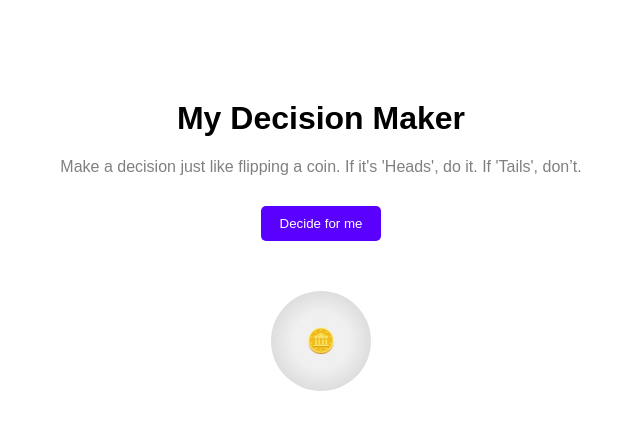
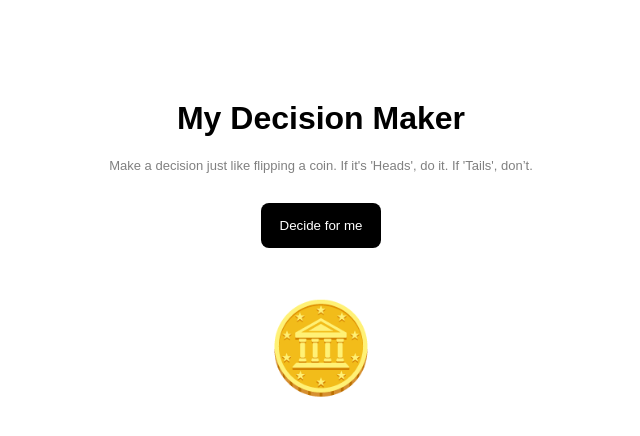
Before and after one commit to EverydayAIGuy/decisionmaker, a plain HTML site: page decisionmaker-app.html in a window 1280 px wide. Shown: the whole page, without its empty margins (319-959 px from the left). Drawn offline with Linux system fonts and the light colour scheme.

Commit message:
updates to htmls and css

```diff
--- a/decisionmaker-app.html
+++ b/decisionmaker-app.html
@@ -22,29 +22,38 @@
             color: #333;
         }
 
+        h1 {
+            font-weight: bold;
+        }
+
         p {
+            font-size: 13px;
             color: #808080;
             margin-bottom: 30px;
         }
 
         #decidebtn {
-            background-color: rgb(89, 0, 255);
+            background-color: rgb(0, 0, 0);
             color: white;
-            padding: 10px;
+            padding: 15px;
             border: none;
-            border-radius: 5px;
+            border-radius: 8px;
             width: 120px;
             margin-bottom: 30px;
+        }
+
+        #decidebtn:hover {
+            cursor: pointer;
+            background-color: rgb(23, 23, 23);
         }
 
         .coin {
             width: 100px;
             height: 100px;
             margin: 20px auto;
-            background: radial-gradient(circle, #f0f0f0 40%, #ccc 100%);
             border-radius: 50%;
             line-height: 100px;
-            font-size: 24px;
+            font-size: 88px;
             font-weight: bold;
             color: #333;
             display: flex;
```
